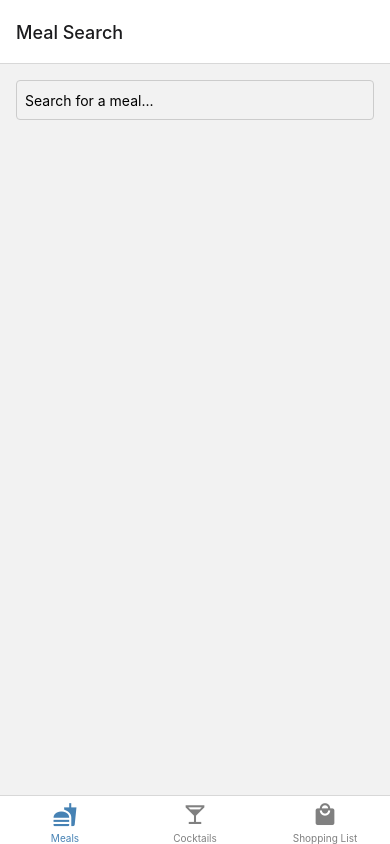
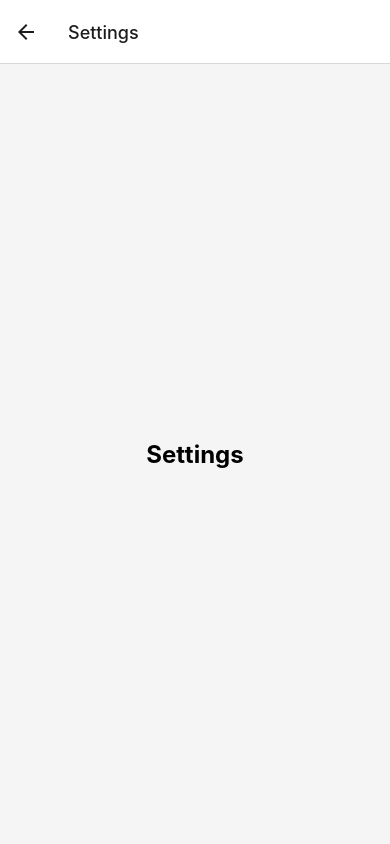
Before and after one commit to n2ojne00/SG8_MobileProject, a React Native app: screen /Settings in a window 390 px wide. Built offline with nearby package versions, Linux system fonts and the light colour scheme.

Commit message:
settings site and settings icon to screens

```diff
--- a/App.js
+++ b/App.js
@@ -1,37 +1,82 @@
-// App.js
+// Import necessary libraries
 import React from 'react';
 import { NavigationContainer } from '@react-navigation/native';
 import { createStackNavigator } from '@react-navigation/stack';
 import { createBottomTabNavigator } from '@react-navigation/bottom-tabs';
+import { TouchableOpacity } from 'react-native';
+import { Ionicons } from '@expo/vector-icons';
 import MaterialCommunityIcons from '@expo/vector-icons/MaterialCommunityIcons';
 
+// Import your screens
 import LoginScreen from './screens/LoginScreen';
 import CocktailScreen from './screens/CocktailScreen';
 import CocktailDetailScreen from './screens/CocktailDetailScreen';
 import MealScreen from './screens/MealScreen';
 import MealDetailScreen from './screens/MealDetailScreen';
-import ShoppingListScreen from './screens/ShoppingListScreen'; // Import your new screen
+import ShoppingListScreen from './screens/ShoppingListScreen';
+import SettingsScreen from './screens/SettingsScreen';
 
+// Create stack and tab navigators
 const Stack = createStackNavigator();
 const Tab = createBottomTabNavigator();
 
+// Helper function for the settings icon
+const SettingsIcon = ({ navigation }) => (
+  <TouchableOpacity onPress={() => navigation.navigate('Settings')}>
+    <Ionicons name="settings-outline" size={24} color="black" style={{ marginLeft: 15 }} />
+  </TouchableOpacity>
+);
+
 const CocktailStack = () => (
   <Stack.Navigator>
-    <Stack.Screen name="CocktailScreen" component={CocktailScreen} options={{ title: 'Cocktail Search' }} />
-    <Stack.Screen name="CocktailDetail" component={CocktailDetailScreen} options={{ title: 'Cocktail Details' }} />
+    <Stack.Screen
+      name="CocktailScreen"
+      component={CocktailScreen}
+      options={({ navigation }) => ({
+        title: 'Cocktail Search',
+        headerLeft: () => <SettingsIcon navigation={navigation} />
+      })}
+    />
+    <Stack.Screen
+      name="CocktailDetail"
+      component={CocktailDetailScreen}
+      options={{ title: 'Cocktail Details' }}
+    />
   </Stack.Navigator>
 );
 
 const MealStack = () => (
   <Stack.Navigator>
-    <Stack.Screen name="MealScreen" component={MealScreen} options={{ title: 'Meal Search' }} />
-    <Stack.Screen name="MealDetail" component={MealDetailScreen} options={{ title: 'Meal Details' }} />
+    <Stack.Screen
+      name="MealScreen"
+      component={MealScreen}
+      options={({ navigation }) => ({
+        title: 'Meal Search',
+        headerLeft: () => <SettingsIcon navigation={navigation} />
+      })}
+    />
+    <Stack.Screen
+      name="MealDetail"
+      component={MealDetailScreen}
+      options={{ title: 'Meal Details' }}
+    />
   </Stack.Navigator>
 );
 
-const App = () => {
-  return (
-    <NavigationContainer>
+const ShoppingListStack = () => (
+  <Stack.Navigator>
+    <Stack.Screen
+      name="ShoppingListScreen"
+      component={ShoppingListScreen}
+      options={({ navigation }) => ({
+        title: 'Shopping List',
+        headerLeft: () => <SettingsIcon navigation={navigation} />
+      })}
+    />
+  </Stack.Navigator>
+);
+
+const TabNavigator = () => (
   <Tab.Navigator
     screenOptions={({ route }) => ({
       tabBarIcon: ({ color, size }) => {
@@ -40,7 +85,7 @@ const App = () => {
           iconName = 'food';
         } else if (route.name === 'Cocktails') {
           iconName = 'glass-cocktail';
-            } else if (route.name === 'ShoppingList') { // Add icon for shopping list
+        } else if (route.name === 'ShoppingList') {
           iconName = 'shopping';
         }
         return <MaterialCommunityIcons name={iconName} size={size} color={color} />;
@@ -51,8 +96,17 @@ const App = () => {
   >
     <Tab.Screen name="Meals" component={MealStack} options={{ headerShown: false }} />
     <Tab.Screen name="Cocktails" component={CocktailStack} options={{ headerShown: false }} />
-        <Tab.Screen name="ShoppingList" component={ShoppingListScreen} options={{ title: 'Shopping List' }} />
+    <Tab.Screen name="ShoppingList" component={ShoppingListStack} options={{ headerShown: false }} />
   </Tab.Navigator>
+);
+
+const App = () => {
+  return (
+    <NavigationContainer>
+      <Stack.Navigator>
+        <Stack.Screen name="Main" component={TabNavigator} options={{ headerShown: false }} />
+        <Stack.Screen name="Settings" component={SettingsScreen} options={{ title: 'Settings' }} />
+      </Stack.Navigator>
     </NavigationContainer>
   );
 };
--- a/package.json
+++ b/package.json
@@ -18,7 +18,8 @@
     "react": "18.2.0",
     "react-native": "0.74.5",
     "react-native-safe-area-context": "^4.13.1",
-    "react-native-screens": "^3.35.0"
+    "react-native-screens": "^3.35.0",
+    "@expo/vector-icons": "^14.0.3"
   },
   "devDependencies": {
     "@babel/core": "^7.20.0"
--- /dev/null
+++ b/screens/SettingsScreen.js
@@ -0,0 +1,27 @@
+import React from 'react';
+import { View, Text, StyleSheet } from 'react-native';
+
+const SettingsScreen = () => {
+  return (
+    <View style={styles.container}>
+      <Text style={styles.text}>Settings</Text>
+      {/* Add more settings options here */}
+    </View>
+  );
+};
+
+const styles = StyleSheet.create({
+  container: {
+    flex: 1,
+    justifyContent: 'center',
+    alignItems: 'center',
+    backgroundColor: '#f5f5f5',
+  },
+  text: {
+    fontSize: 24,
+    fontWeight: 'bold',
+    color: 'black',
+  },
+});
+
+export default SettingsScreen;
```
Also changed, not shown: 1 other file (tests, documents, lock files or other folders). Lines whose indentation alone changed are shown as unchanged.
